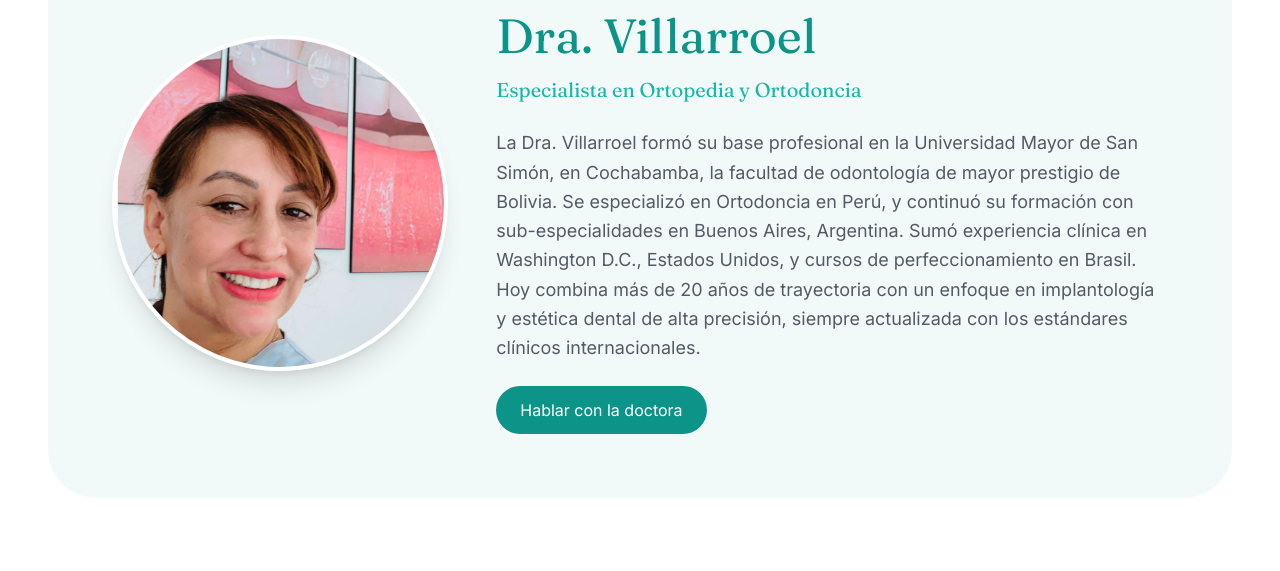
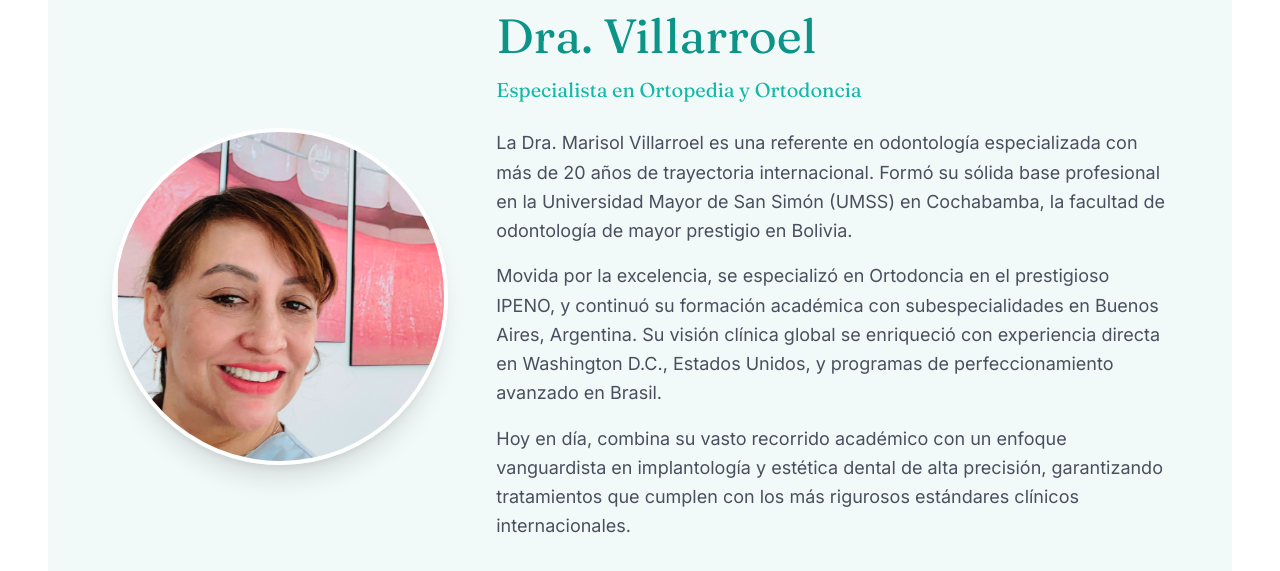
Before and after one commit to b3njaminfuentes/odonto, a Next.js app: page / in a window 1280 px wide. Shown: the part 5780-6351 px from the top of the page. Built offline with nearby package versions, Linux system fonts and the light colour scheme.

Commit message:
style: improve doctor bio text

```diff
--- a/src/app/page.tsx
+++ b/src/app/page.tsx
@@ -230,9 +230,17 @@ export default function Home() {
               </div>
               <h2 className="text-3xl md:text-5xl font-serif text-primary mb-4">Dra. Villarroel</h2>
               <h3 className="text-xl text-accent mb-6">Especialista en Ortopedia y Ortodoncia</h3>
-              <p className="text-textMain/70 text-lg leading-relaxed mb-6">
-                La Dra. Villarroel formó su base profesional en la Universidad Mayor de San Simón, en Cochabamba, la facultad de odontología de mayor prestigio de Bolivia. Se especializó en Ortodoncia en Perú, y continuó su formación con sub-especialidades en Buenos Aires, Argentina. Sumó experiencia clínica en Washington D.C., Estados Unidos, y cursos de perfeccionamiento en Brasil. Hoy combina más de 20 años de trayectoria con un enfoque en implantología y estética dental de alta precisión, siempre actualizada con los estándares clínicos internacionales.
-              </p>
+              <div className="text-textMain/75 text-lg leading-relaxed space-y-4 mb-8">
+                <p>
+                  La Dra. Marisol Villarroel es una referente en odontología especializada con más de 20 años de trayectoria internacional. Formó su sólida base profesional en la Universidad Mayor de San Simón (UMSS) en Cochabamba, la facultad de odontología de mayor prestigio en Bolivia.
+                </p>
+                <p>
+                  Movida por la excelencia, se especializó en Ortodoncia en el prestigioso IPENO, y continuó su formación académica con subespecialidades en Buenos Aires, Argentina. Su visión clínica global se enriqueció con experiencia directa en Washington D.C., Estados Unidos, y programas de perfeccionamiento avanzado en Brasil.
+                </p>
+                <p>
+                  Hoy en día, combina su vasto recorrido académico con un enfoque vanguardista en implantología y estética dental de alta precisión, garantizando tratamientos que cumplen con los más rigurosos estándares clínicos internacionales.
+                </p>
+              </div>
               <a href="https://wa.me/59172212402" className="inline-flex items-center gap-2 bg-primary text-white px-6 py-3 rounded-full hover-scale">
                 Hablar con la doctora
               </a>
```
